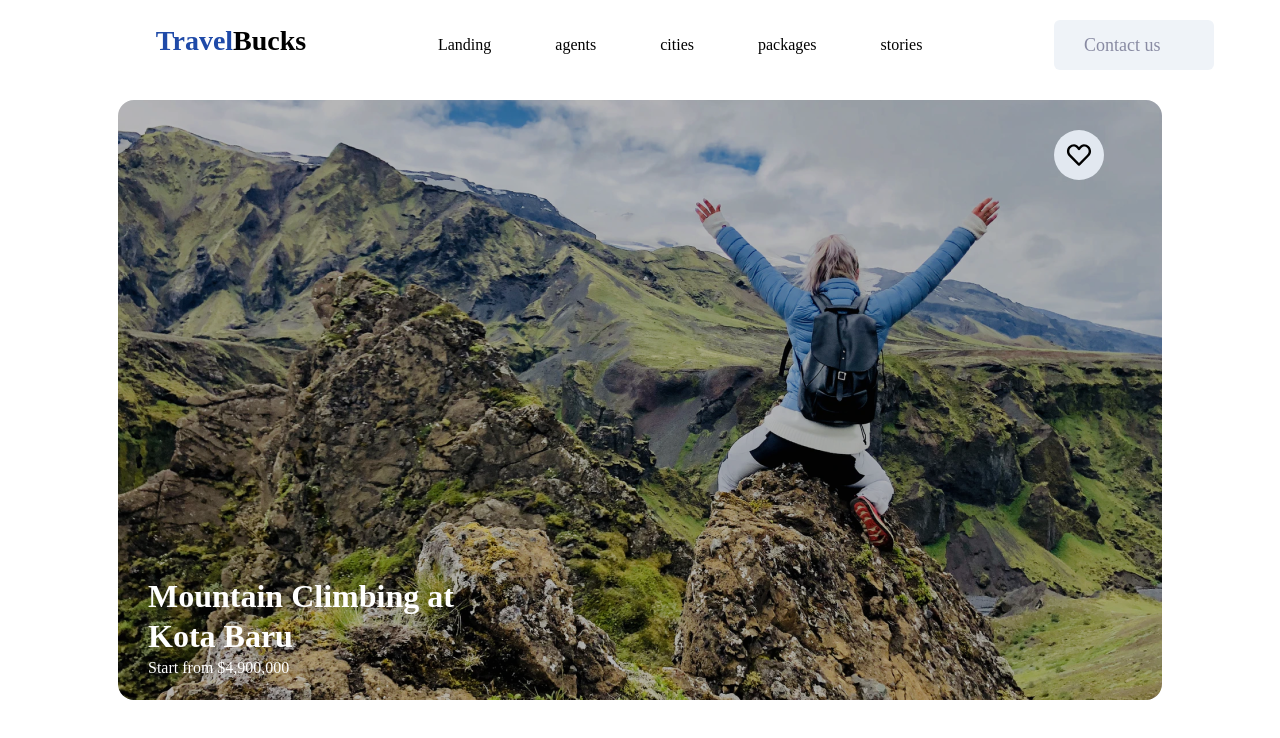
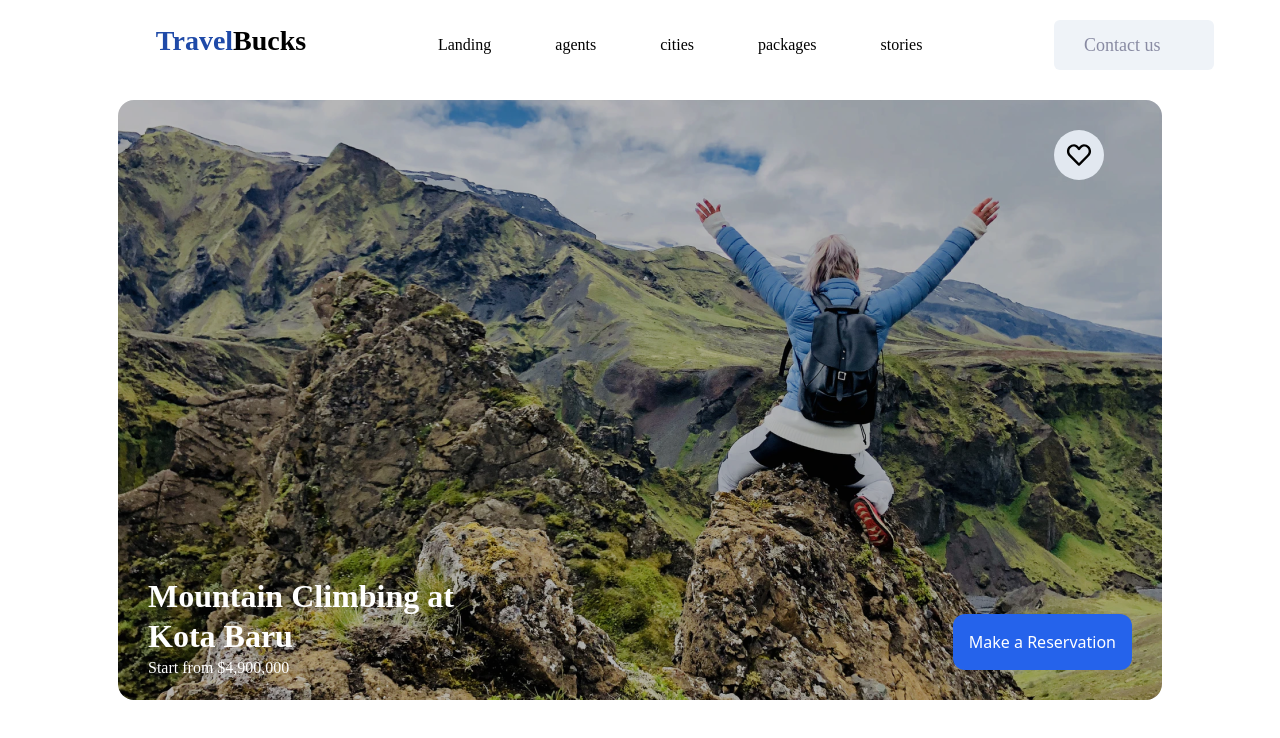
Before and after one commit to atheo810/slashing-tailwindcss, a website: page public/index.html in a window 1280 px wide. Drawn offline with Linux system fonts and the light colour scheme.

```diff
--- a/public/index.html
+++ b/public/index.html
@@ -66,6 +66,11 @@
           </h1>
           <p class="">Start from $4,900,000</p>
         </article>
+        <div
+          class="absolute bottom-[30px] right-[30px] text-white p-4 rounded-xl bg-blue-600"
+        >
+          <a href="">Make a Reservation</a>
+        </div>
       </div>
     </div>
   </body>
```
Also changed, not shown: public/css/style.css.
